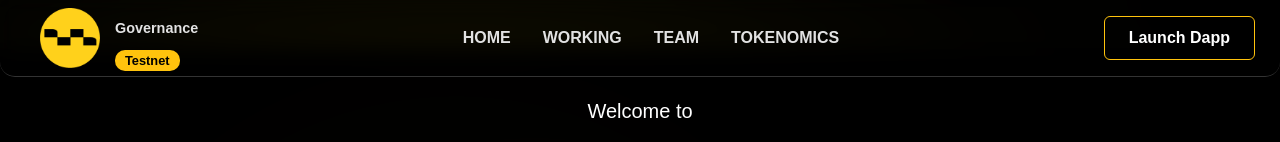
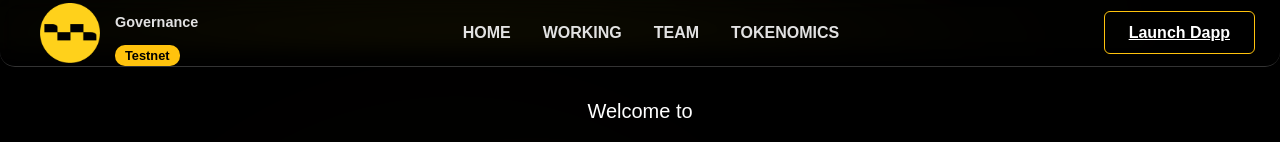
Before and after one commit to NileDex/MoveDAO, a React (Vite) app: page / in a window 1280 px wide. Shown: the top 142 px of the page. Built offline with nearby package versions, Linux system fonts and the light colour scheme; a web font is replaced by a local one.

Commit message:
Update header.tsx

```diff
--- a/src/component/header.tsx
+++ b/src/component/header.tsx
@@ -31,7 +31,9 @@ const Header: React.FC<HeaderProps> = ({ onScroll }) => {
         <p onClick={() => onScroll("tokenomics")}>Tokenomics</p>
       </div>
       <div className="headerspecial">
-        <p className="prior">Launch Dapp</p>
+       <a className="prior" href="https://vote-dao-roan.vercel.app/" target="_blank" rel="noopener noreferrer">
+    Launch Dapp
+  </a>
       </div>
       <button
         className="menu-toggle"
```
